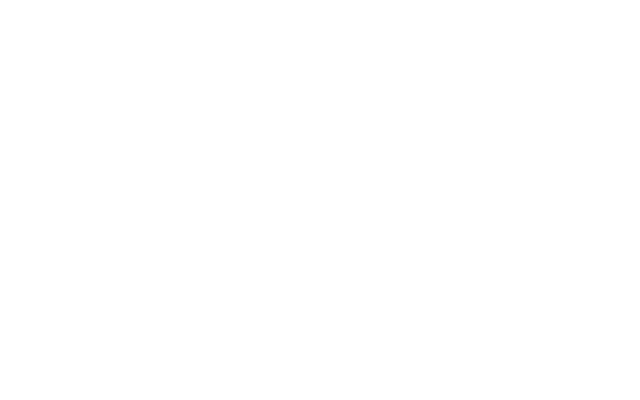
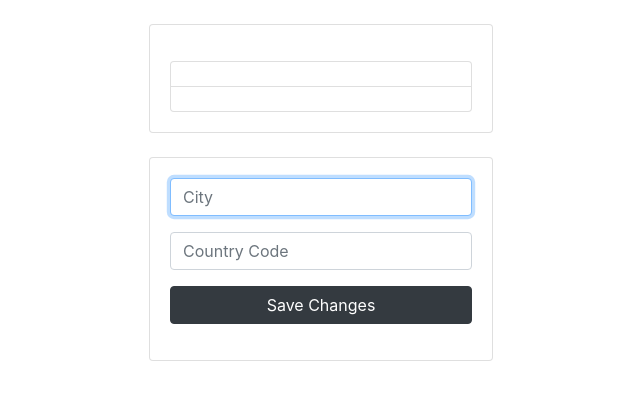
Before and after one commit to samu7861/Weather-app-JS, a website: page src/index.html in a window 1280 px wide. Shown: the whole page, without its empty margins (319-959 px from the left). Drawn offline with nearby package versions, Linux system fonts and the light colour scheme.

Commit message:
Finalización del index.html

```diff
--- a/src/index.html
+++ b/src/index.html
@@ -10,9 +10,40 @@
 <body>
     <div class="container p-4">
         <div class="row">
-            <div class="col-md-4"></div>
+            <div class="col-md-4 mx-auto text-center">
+                <!-- WEATHER CARD -->
+                <div class="card">
+                    <div class="card-body">
+                        <h1 id="weather-location" class="h3"></h1>
+                        <h3 id="weather-description" class="h4"></h3>
+                        <h3 id="weather-string"></h3>
+                        <ul class="list-group mt-3">
+                        <li id="weather-humidity" class="list-group-item"></li>
+                        <li id="weather-wind" class="list-group-item"></li>
+                    </ul>
+                    </div>
+                </div>
+                <!-- WEATHER FORM -->
+                <div class="card mt-4">
+                    <div class="card-body">
+                    <form id="w-form">
+                        <div class="form-group">
+                        <input type="text" id="city" class="form-control" placeholder="City" autofocus>
+                        </div>
+                        <div class="form-group">
+                        <input type="text" id="countryCode" class="form-control" placeholder="Country Code">
+                        </div>
+                        <div class="form-group">
+                        <button class="btn btn-dark btn-block" id="w-change-btn">
+                            Save Changes
+                        </button>
+                        </div>
+                    </form>
+                    </div>
+                </div>
+            </div>
         </div>
     </div>
 
-</body>
+  </body>
 </html>
```
